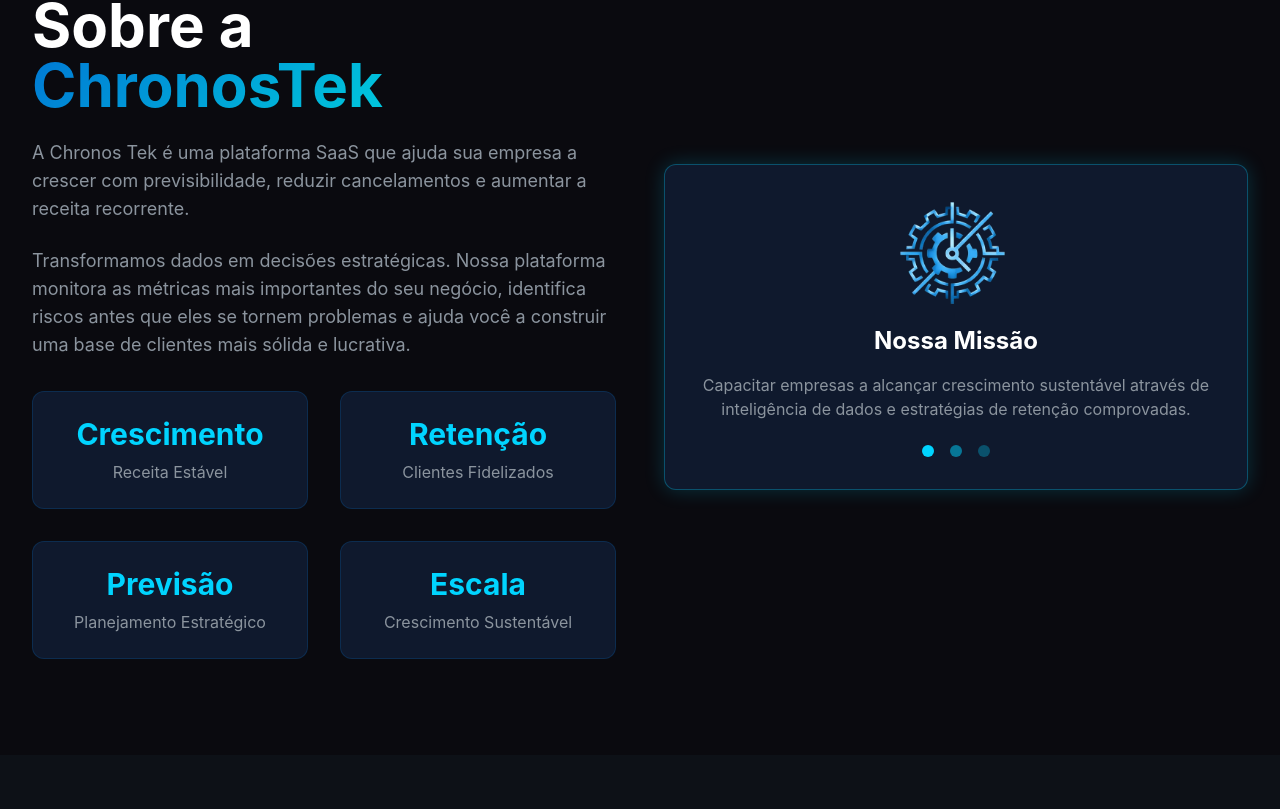
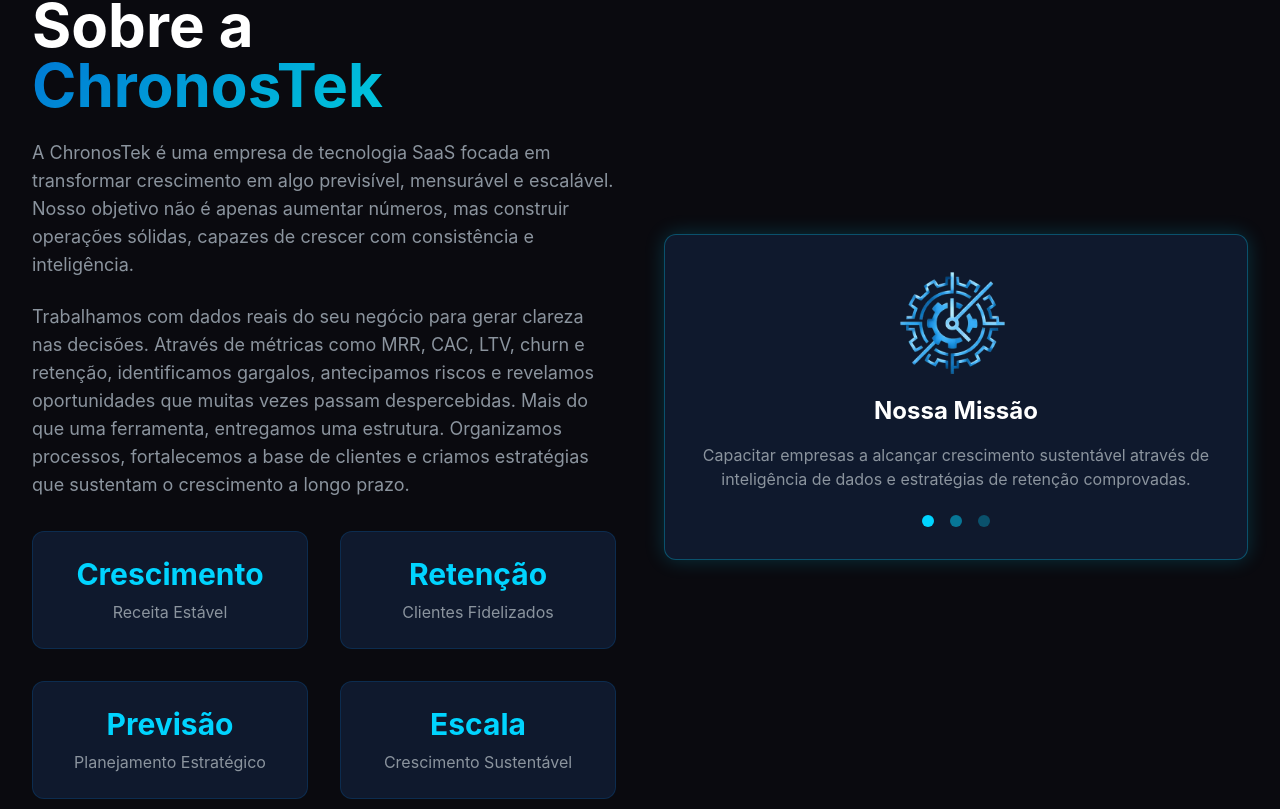
Before and after one commit to ArthurAdmin/Website-ChronosTek, a Next.js app: page / in a window 1280 px wide. Shown: the part 1791-2600 px from the top of the page. Built offline with nearby package versions, Linux system fonts and the light colour scheme.

Commit message:
feat: finalização do site

```diff
--- a/src/components/About.tsx
+++ b/src/components/About.tsx
@@ -41,13 +41,12 @@
               Sobre a <span className="gradient-text">ChronosTek</span>
             </h2>
             <p className="text-base sm:text-lg text-cyber-textMuted mb-4 sm:mb-6">
-              A Chronos Tek é uma plataforma SaaS que ajuda sua empresa a crescer com previsibilidade,
-              reduzir cancelamentos e aumentar a receita recorrente.
+              A ChronosTek é uma empresa de tecnologia SaaS focada em transformar crescimento em algo previsível, mensurável e escalável. Nosso objetivo não é apenas aumentar números, mas construir operações sólidas, capazes de crescer com consistência e inteligência.
             </p>
             <p className="text-base sm:text-lg text-cyber-textMuted mb-6 sm:mb-8">
-              Transformamos dados em decisões estratégicas. Nossa plataforma monitora as métricas mais
-              importantes do seu negócio, identifica riscos antes que eles se tornem problemas e ajuda
-              você a construir uma base de clientes mais sólida e lucrativa.
+              Trabalhamos com dados reais do seu negócio para gerar clareza nas decisões. Através de métricas como MRR, CAC, LTV, churn e retenção, identificamos gargalos, antecipamos riscos e revelamos oportunidades que muitas vezes passam despercebidas.
+
+             Mais do que uma ferramenta, entregamos uma estrutura. Organizamos processos, fortalecemos a base de clientes e criamos estratégias que sustentam o crescimento a longo prazo.
             </p>
 
             {/* Benefits - Mobile Carousel */}
--- a/src/components/Footer.tsx
+++ b/src/components/Footer.tsx
@@ -13,12 +13,8 @@
               />
               <h3 className="text-white font-bold text-lg">ChronosTek</h3>
             </div>
-            <p className="text-cyber-textMuted mb-4 max-w-md">
-              Ajudamos empresas a crescer com previsibilidade, reduzir cancelamentos e aumentar a receita.
-              Transformamos dados em decisões estratégicas para que você possa construir uma base de
-              clientes mais sólida e lucrativa, com operações organizadas e crescimento sustentável.
-            </p>
             <h4 className="text-white font-semibold mb-3 sm:mb-4">Siga-nos</h4>
+
             <div className="flex space-x-3 sm:space-x-4">
               <a href="#" className="text-cyber-textMuted hover:text-cyber-blue transition-colors touch-manipulation p-2">
                 <svg className="w-5 h-5" fill="currentColor" viewBox="0 0 24 24">
```
Also changed, not shown: 1 other file (tests, documents, lock files or other folders).
